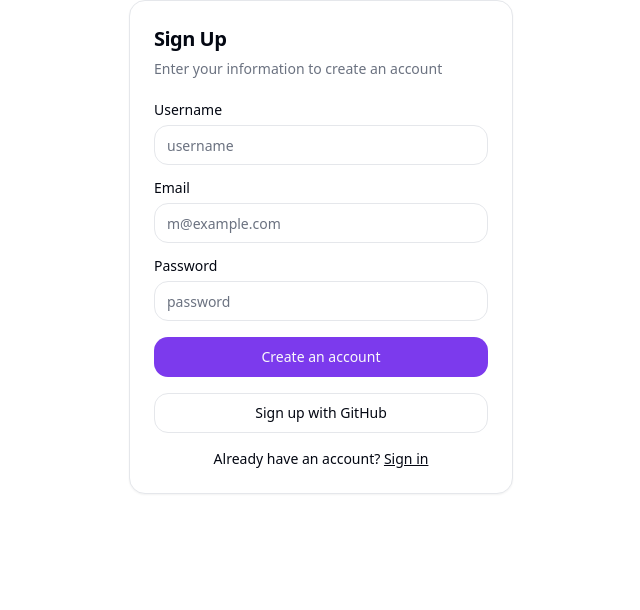
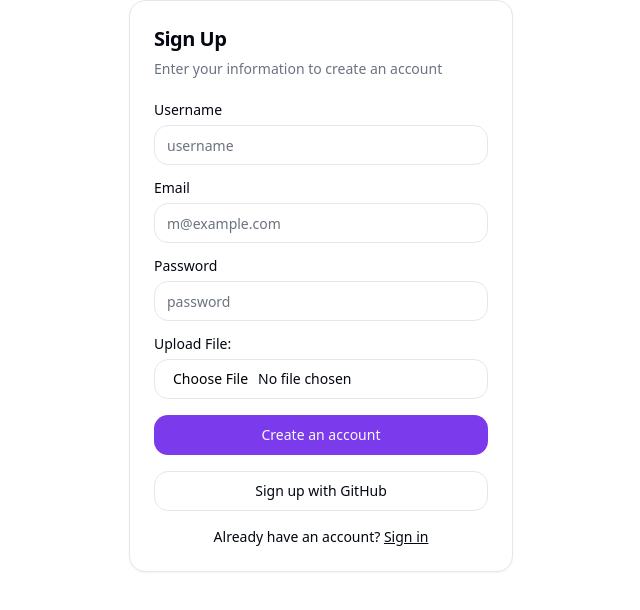
Before and after one commit to RyanGustavoGoncalves/TempChat, a React (Vite) app in the folder frontend/: page /auth/register in a window 1280 px wide. Shown: the top 610 px of the page, without its empty margins (319-959 px from the left). Built offline with nearby package versions, Linux system fonts and the light colour scheme.

Commit message:
feat: Add file upload functionality to registration screen

```diff
--- a/frontend/src/pages/auth/register/RegisterScreen.tsx
+++ b/frontend/src/pages/auth/register/RegisterScreen.tsx
@@ -81,6 +81,13 @@ const RegisterScreen = () => {
                                     placeholder="password"
                                     required />
                             </div>
+                            <div className="grid gap-2">
+                                <Label htmlFor="file">Upload File:</Label>
+                                <Input type="file"
+                                    id="file"
+                                    name="file"
+                                    onChange={handleChange} />
+                            </div>
                             <Button type="submit" className="w-full">
                                 Create an account
                             </Button>
```
